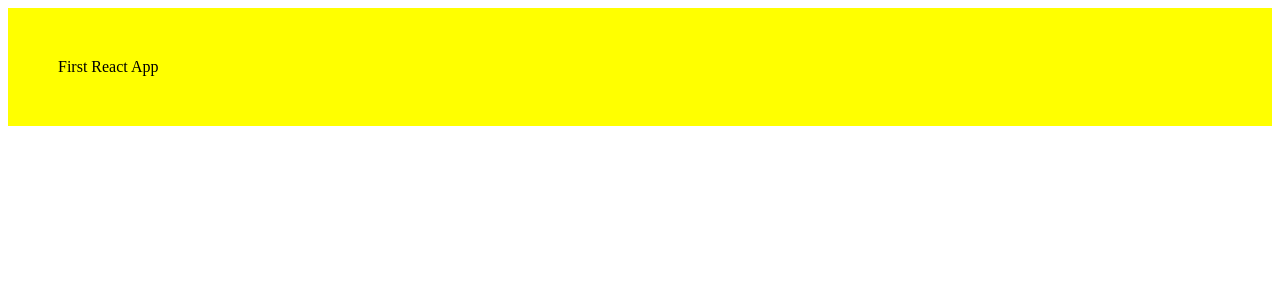
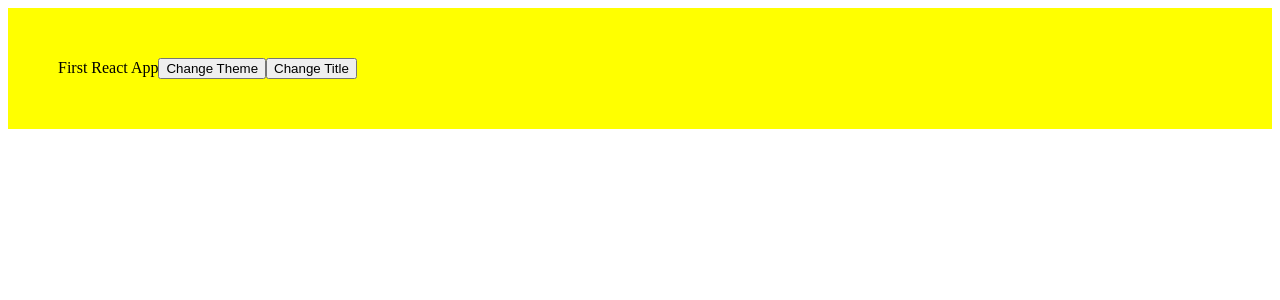
Before and after one commit to vinodh1988/react-test-jest, a React (Create React App) app: page / in a window 1280 px wide. Shown: the top 300 px of the page. Built offline with nearby package versions, Linux system fonts and the light colour scheme.

Commit message:
event-checking

```diff
--- a/src/App.js
+++ b/src/App.js
@@ -1,9 +1,13 @@
-
+import {useState} from 'react'
 
 const App = ({title})=>{
+  const [display,setDisplay]=useState(title)
+
   return(
        <div style={{backgroundColor: "yellow",padding :"50px"}}>
-          {title}
+          {display}
+          <button>Change Theme</button>
+          <button onClick={()=>setDisplay('Title Change Happened')}>Change Title</button>
        </div>
   )
 }
```
Also changed, not shown: 1 other file (tests, documents, lock files or other folders).
